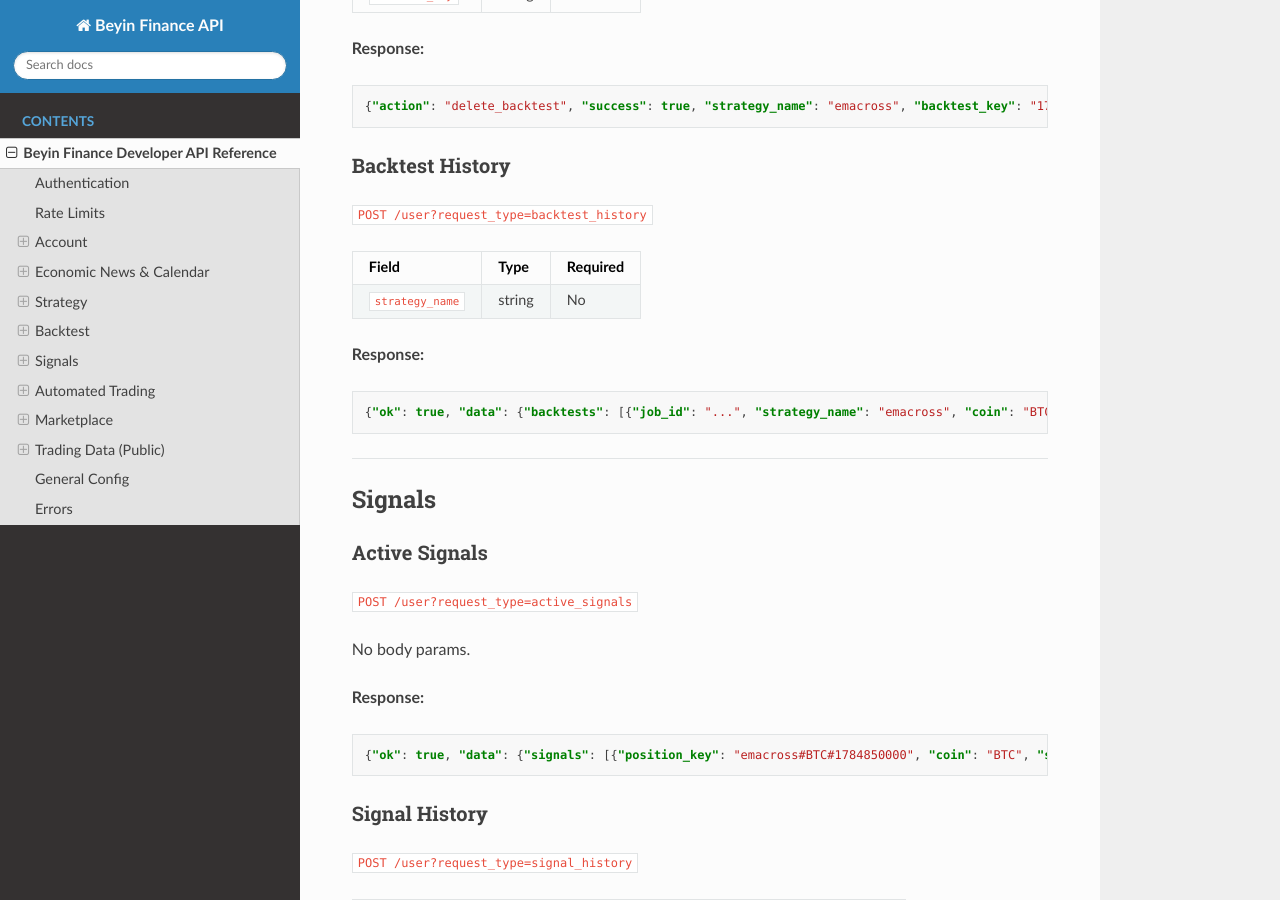
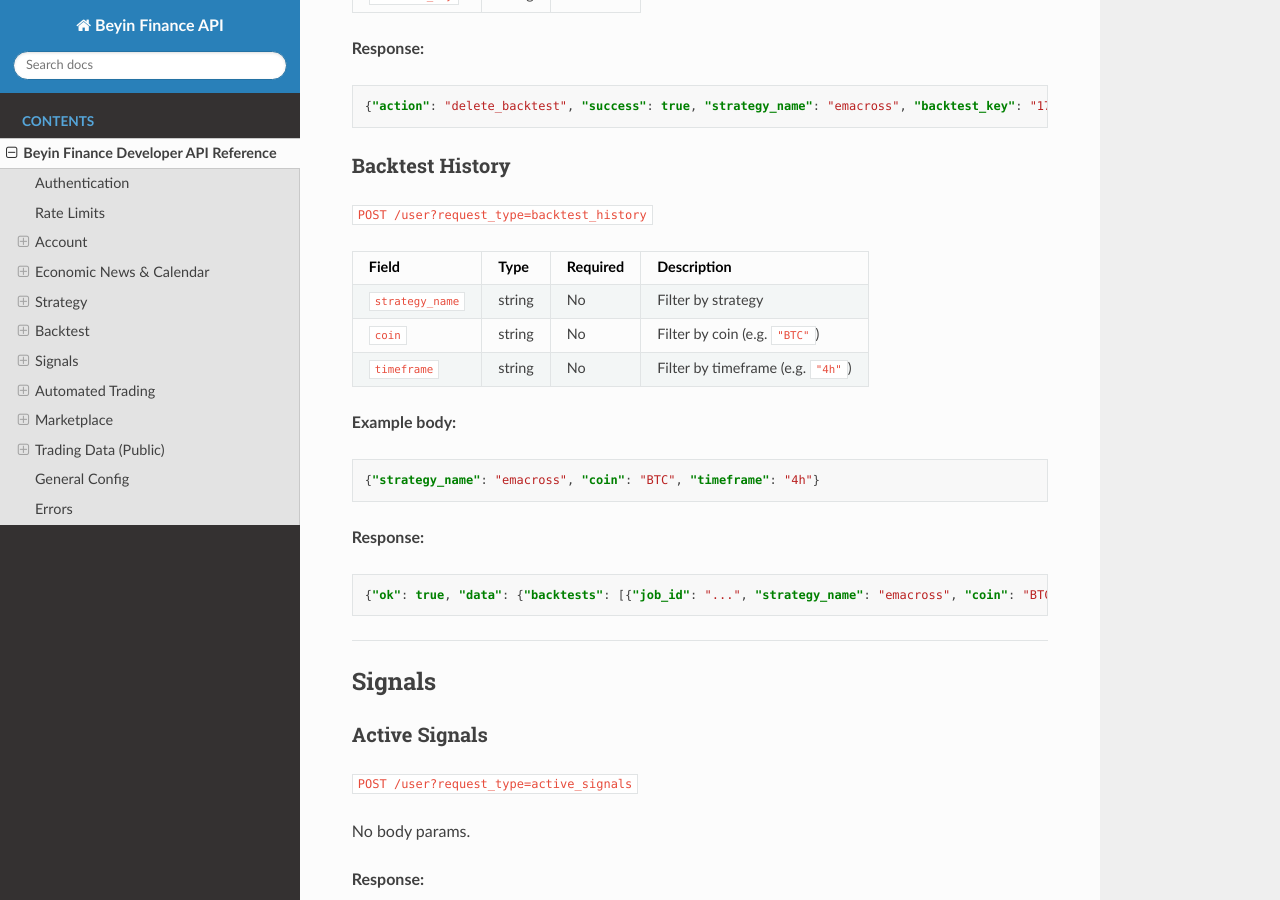
Before and after one commit to jnrbrain/Beyin-Finance, a Sphinx documentation site: the page built from docs/endpoints.md, in a window 1280 px wide and 900 px high, scrolled down 9976 px. Built offline with Sphinx 7.4.7 and the Read the Docs theme 3.1.0, drawn with Linux system fonts in a browser that asks for light colours.

Commit message:
docs: backtest_history coin/timeframe filters

````diff
--- a/docs/endpoints.md
+++ b/docs/endpoints.md
@@ -431,9 +431,16 @@
 
 `POST /user?request_type=backtest_history`
 
-| Field | Type | Required |
-|-------|------|----------|
+| Field | Type | Required | Description |
+|-------|------|----------|-------------|
 | `strategy_name` | string | No | Filter by strategy |
+| `coin` | string | No | Filter by coin (e.g. `"BTC"`) |
+| `timeframe` | string | No | Filter by timeframe (e.g. `"4h"`) |
+
+**Example body:**
+```json
+{"strategy_name": "emacross", "coin": "BTC", "timeframe": "4h"}
+```
 
 **Response:**
 ```json
````
